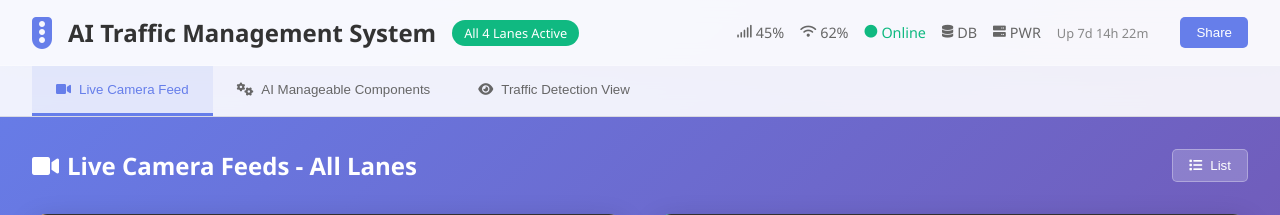
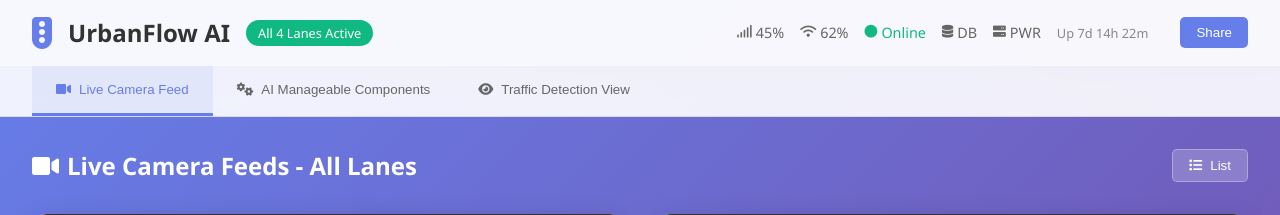
Before and after one commit to Yash-Yelave/Traffic_Signal_Optimisation, a Flask app: page / in a window 1280 px wide. Shown: the top 215 px of the page. Run offline with Flask 3, Linux system fonts and the light colour scheme.

Commit message:
Title-replace

```diff
--- a/templates/index.html
+++ b/templates/index.html
@@ -14,7 +14,7 @@
         <div class="header-left">
             <div class="logo">
                 <i class="fas fa-traffic-light"></i>
-                <h1>AI Traffic Management System</h1>
+                <h1>UrbanFlow AI</h1>
                 <span class="status-badge active">All 4 Lanes Active</span>
             </div>
         </div>
```
